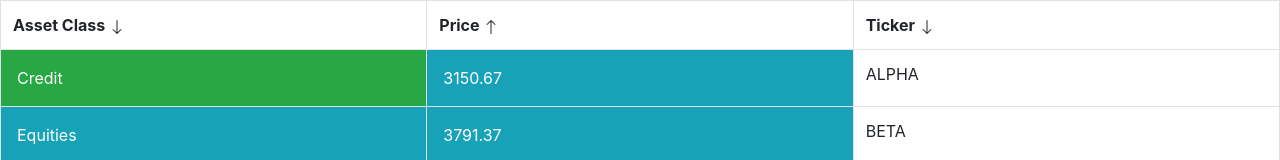
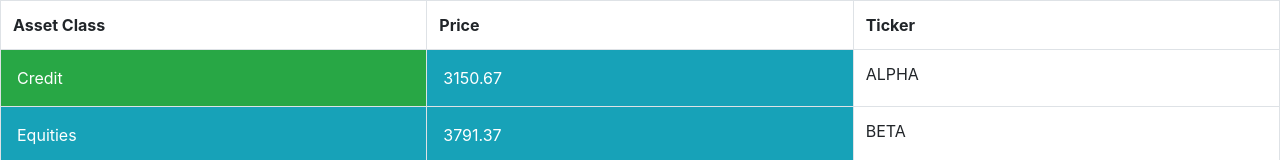
Before and after one commit to caitlin-hamilton/ReactFinanceTableApp, a React (Create React App) app in the folder frontend/: page / in a window 1280 px wide. Shown: the top 160 px of the page. Built offline with nearby package versions, Linux system fonts and the light colour scheme.

Commit message:
unidirectional arrow change

```diff
--- a/frontend/src/Table.js
+++ b/frontend/src/Table.js
@@ -4,12 +4,18 @@ import 'bootstrap/dist/css/bootstrap.min.css';
 import {ArrowUp, ArrowDown } from 'react-bootstrap-icons';
 import {ASSET_CLASS_SORT_ORDER} from './config';
 
-
 class Table extends React.Component {
 
     constructor(props){
         super(props);
-        this.state = {inputData: []}
+        this.state = {
+          inputData: [],
+          arrowLogic: {
+            assetClass: false,
+            price: false,
+            ticker: false,
+          }
+        };
       }
 
       componentDidMount(){
@@ -18,27 +24,36 @@ class Table extends React.Component {
           })
       }
 
+      getArrowLogic = (attribute) => {
+        let localArrowLogic = {... this.state.arrowLogic}
+        Object.keys(localArrowLogic).forEach(v => localArrowLogic[v] = false)
+        localArrowLogic[attribute] = true;
+        return localArrowLogic;
+      }
+
       sortDescendingOrder = (attribute) => {
         let data = [].concat(this.state.inputData).sort((a, b) => a[attribute] >= b[attribute] ? 1 : -1)
+
         this.setState({
-            inputData: data
+            inputData: data,
+            arrowLogic: this.getArrowLogic(attribute),
         })
-
       }
 
       sortAscendingOrder = (attribute) => {
         let data = [].concat(this.state.inputData).sort((a, b) => a[attribute] < b[attribute] ? 1 : -1)
         this.setState({
-            inputData: data
+            inputData: data,
+            arrowLogic: this.getArrowLogic(attribute),
         })
 
       }
-      sortByAssetClass = () => {
+      sortByAssetClass = (attribute) => {
         let data = [].concat(this.state.inputData).sort((a, b) => ASSET_CLASS_SORT_ORDER[a.assetClass] - ASSET_CLASS_SORT_ORDER[b.assetClass])
         this.setState({
-          inputData: data
+          inputData: data,
+          arrowLogic: this.getArrowLogic(attribute),
       })
-
     }
 
     render() {
@@ -48,9 +63,9 @@ class Table extends React.Component {
               <div >
                 <table class="table table-bordered" >
                     <tr>
-                        <th onClick={() => {this.sortByAssetClass()}}> Asset Class <ArrowDown /></th>
-                        <th onClick={() => {this.sortAscendingOrder('price')}}>Price <ArrowUp /></th>
-                        <th onClick={() => {this.sortDescendingOrder('ticker')}}>Ticker <ArrowDown /></th>
+                        <th onClick={() => {this.sortByAssetClass('assetClass')}}> Asset Class {this.state.arrowLogic['assetClass'] ? <ArrowDown/> : null}</th>
+                        <th onClick={() => {this.sortAscendingOrder('price')}}>Price {this.state.arrowLogic['price'] ? <ArrowUp />: null}</th>
+                        <th onClick={() => {this.sortDescendingOrder('ticker')}}>Ticker {this.state.arrowLogic['ticker'] ? <ArrowDown />: null }</th>
                     </tr>
                    <tbody>
                    {this.state.inputData.map((item, index) => <InputRow assetClass={item.assetClass} price={item.price} ticker={item.ticker} key={index}/>)}
```
